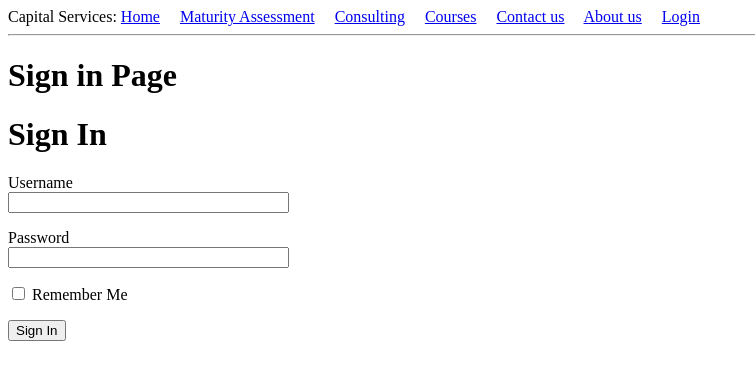
After one commit to ckarjadi/capital_services, a Flask app: page /login in a window 1280 px wide. The commit adds this page. Shown: the top 380 px of the page, without its empty margins (0-755 px from the left). Run offline with Flask 2, Linux system fonts and the light colour scheme.

Commit message:
changes to init.py, routes.py, base.html, requirements.txt. added app/forms.py, app/templates/login.html, config.py. started basic implementation of a login form - not yet finished.

```diff
--- /dev/null
+++ b/app/forms.py
@@ -0,0 +1,16 @@
+"""
+forms.py;
+login form;
+"""
+from flask_wtf import FlaskForm
+from wtforms import StringField, PasswordField, BooleanField, SubmitField
+from wtforms.validators import DataRequired
+
+class LoginForm(FlaskForm):
+	"""
+	login form;
+	"""
+	username = StringField('Username', validators=[DataRequired()])
+	password = PasswordField('Password', validators=[DataRequired()])
+	remember_me = BooleanField('Remember Me')
+	submit = SubmitField('Sign In')
--- a/app/routes.py
+++ b/app/routes.py
@@ -4,6 +4,8 @@ routing logic;
 """
 from flask import render_template
 from app import app
+from app.forms import LoginForm
+
 @app.route('/')
 @app.route('/index')
 def index():
@@ -80,3 +82,13 @@ def about_us():
 	template_name = 'about_us.html'
 	kwargs = {'user': user, 'title': title}
 	return render_template(template_name, **kwargs)
+
+@app.route('/login')
+def login():
+	"""
+	login route
+	"""
+	title = 'Sign in'
+	form = LoginForm()
+	kwargs = {'title': title, 'form': form}
+	return render_template('login.html', **kwargs)
--- a/app/templates/base.html
+++ b/app/templates/base.html
@@ -12,11 +12,14 @@
           <a href="/consulting">Consulting</a>&emsp;
           <a href="/courses">Courses</a>&emsp;
           <a href="/contact_us">Contact us</a>&emsp;
-          <a href="/about_us">About us</a>
+          <a href="/about_us">About us</a>&emsp;
+          <a href="/login">Login</a>
         </div>
         <hr>
         <h1> {{ title }} Page </h1>
+<!--         {#
         <h1>Hi, {{ user.username }}!</h1>
+        #} -->
         {% block content %}{% endblock %}
     </body>
 </html>
--- /dev/null
+++ b/app/templates/login.html
@@ -0,0 +1,18 @@
+{% extends "base.html" %}
+
+{% block content %}
+    <h1>Sign In</h1>
+    <form action="" method="post" novalidate>
+        {{ form.hidden_tag() }}
+        <p>
+            {{ form.username.label }}<br>
+            {{ form.username(size=32) }}
+        </p>
+        <p>
+            {{ form.password.label }}<br>
+            {{ form.password(size=32) }}
+        </p>
+        <p>{{ form.remember_me() }} {{ form.remember_me.label }}</p>
+        <p>{{ form.submit() }}</p>
+    </form>
+{% endblock %}
--- a/requirements.txt
+++ b/requirements.txt
@@ -5,3 +5,4 @@ Jinja2==2.11.1
 MarkupSafe==1.1.1
 python-dotenv==0.11.0
 Werkzeug==1.0.0
+Flask-WTF==0.14.3
```
Also changed, not shown: app/__init__.py (+8 -0 lines), config.py (added, +11 -0 lines).
